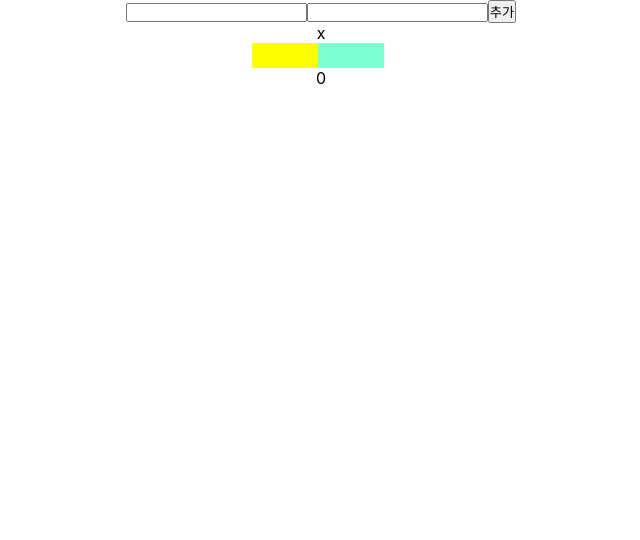
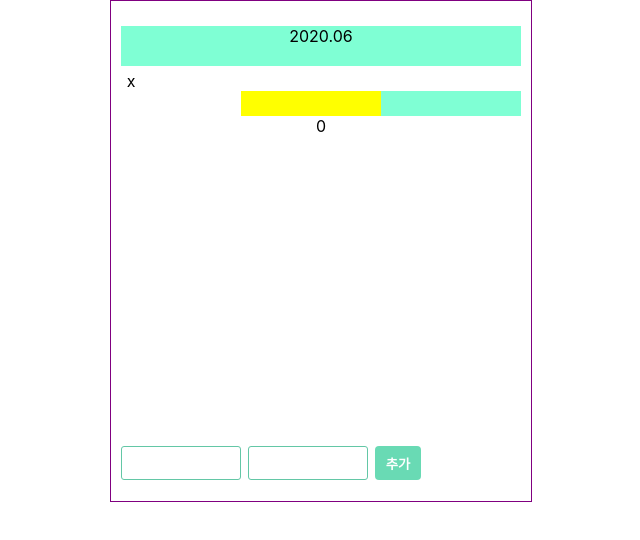
Before and after one commit to sarah1446/money-book, a React (Create React App) app: page / in a window 1280 px wide. Shown: the top 540 px of the page, without its empty margins (319-959 px from the left). Built offline with nearby package versions, Linux system fonts and the light colour scheme.

Commit message:
수정기능 구현

```diff
--- a/src/AddBar.js
+++ b/src/AddBar.js
@@ -34,7 +34,7 @@ class AddBar extends React.Component {
 
   render() {
     return (
-      <div>
+      <div className="add-bar">
         <input type="text" onChange={this.changeText} value={this.state.text} />
         <input type="text" onChange={this.changePrice} value={this.state.price} />
         <button onClick={this.sendList}>추가</button>
--- a/src/App.css
+++ b/src/App.css
@@ -3,7 +3,19 @@
   padding:0;
 }
 .App {
+  position: relative;
   text-align: center;
+  border: 1px solid purple;
+     width: 300px;
+     width: 400px;
+    height: 450px;
+    margin: 0 auto;
+    padding: 25px 10px;
+}
+.App .date{
+  background-color: aquamarine;
+    height: 40px;
+    margin-bottom: 5px;
 }
 li{
   list-style: none
@@ -11,25 +23,61 @@ li{
 
 .list-wrap{
   overflow: hidden;
-  width: 200px;
+  width: 280px;
+  width: 100%;
 }
 .list-wrap li{
+  width:35%;
   float: left;
   min-width:50px;
       min-width: 66px;
       height:25px;
 }
 .list-wrap li.time{
-
+  width:20%;
+  width:30%;
 }
 .list-wrap li.cont{
+  /* width:40%; */
   background-color:yellow;
 }
 .list-wrap li.price{
+  /* width: 40%; */
   background-color:aquamarine;
 }
 
 .money-list{
-  width: 270px;
+  /* width: 270px; */
   margin: 0 auto;
 }
+.money-list .delete{
+  width: 20px;
+}
+.add-bar{
+  position: absolute;
+  bottom: 25px;
+  height: 30px;
+}
+
+.add-bar input[type="text"]{
+  height: 34px;
+  width: 120px;
+  margin-right: 7px;
+  border: 1px solid #63c7a6;
+  border-radius: 3px;
+  outline: none;
+      padding: 0 8px;
+    box-sizing: border-box;
+}
+
+.add-bar button{
+  height: 34px;
+    vertical-align: middle;
+    width: 46px;
+    background-color: #69dab4;
+    color: white;
+    border: none;
+    border-radius: 4px;
+    font-weight: bold;
+    outline: none;
+}
--- a/src/App.js
+++ b/src/App.js
@@ -22,7 +22,7 @@ class App extends React.Component {
   }
 
   addMoneyList = (text, price) => {
-    const t = new Date()
+    const t = new Date();
     this.setState({
       moneyList: [
         ...this.state.moneyList,
@@ -34,6 +34,33 @@ class App extends React.Component {
         }
       ]
     })
+  }
+
+  // updatingMoneyList = (text, price) => {
+  //   let moneyList = this.state.moneyList.slice();
+  //   console.log(this.state.moneyList.uuid);
+
+  // }
+
+  updatingMoneyList = (list) => {
+    let moneyList = this.state.moneyList.slice();
+    let { content, price, id } = list;
+    console.log(list.content);
+    for (var i = 0; i < moneyList.length; i++) {
+
+      if (moneyList[i].id === list.id) {
+        console.log(`${moneyList[i].content} ==  ${list.content}`);
+        //moneyList[i].content = list.content;
+        //console.log(`${moneyList[i].id} === ${list.id} `);
+        moneyList[i].content = list.content;
+        console.log(moneyList);
+      }
+    }
+    this.setState({
+      ...moneyList
+      // moneyList: moneyList
+
+    });
   }
 
   deleteList = (list, price) => {
@@ -57,12 +84,13 @@ class App extends React.Component {
   render() {
     return (
       <div className="App">
-        <AddBar totalPrice={this.totalPrice} addMoneyList={this.addMoneyList} moneyList={this.state.moneyList}></AddBar>
         <MoneyListWrap
           moneyList={this.state.moneyList}
           deleteList={this.deleteList}
+          updatingMoneyList={this.updatingMoneyList}
         ></MoneyListWrap>
         <TotalPrice totalPrice={this.state.totalPrice}></TotalPrice>
+        <AddBar totalPrice={this.totalPrice} addMoneyList={this.addMoneyList} moneyList={this.state.moneyList}></AddBar>
       </div>
     )
   }
--- a/src/MoneyList.js
+++ b/src/MoneyList.js
@@ -6,7 +6,7 @@ class MoneyList extends React.Component {
     this.state = {
       content: '',
       time: '',
-      editingMode: false
+      updatingMode: false
     }
   }
 
@@ -14,28 +14,42 @@ class MoneyList extends React.Component {
     this.props.deleteList(this.props.list, this.props.list.price);
   }
 
-  editing = (e) => {
+  updatingOpen = (e) => {
     this.setState({
-      editingMode: true,
+      updatingMode: true,
       content: e.target.value,
       price: e.target.value
     })
+  }
+
+  updating = (e) => {
+    if (e.keyCode === 13) {
+      this.setState({
+        updatingMode: false,
+      });
+      //let newText = e.target.value;
+      //console.log(newText);
+      this.props.updatingMoneyList({
+        ...this.props.list,
+        content: e.target.value
+      });
+    }
   }
 
   render() {
     const { content, price, time } = this.props.list;
     return (
       <div className="money-list">
-        <span onClick={this.deleteList}>x</span>
+        <div className="delete" onClick={this.deleteList}>x</div>
         <ul className="list-wrap">
           <li className="time">{time}</li>
-          <li className="cont" onDoubleClick={this.editing}>
-            {this.state.editingMode === false ?
+          <li className="cont" onDoubleClick={this.updatingOpen}>
+            {this.state.updatingMode === false ?
               //내용
               content
               :
               //수정모드
-              <input type="text" defaultValue={content} />
+              <input type="text" defaultValue={content} onKeyDown={this.updating} />
             }
           </li>
           <li className="price">{price}</li>
--- a/src/MoneyListWrap.js
+++ b/src/MoneyListWrap.js
@@ -15,6 +15,7 @@ class MoneyListWrap extends React.Component {
     // const _total = this.props.totalPrice
     return (
       <div>
+        <div className="date">2020.06</div>
         {
           this.props.moneyList.map((list, key) => {
             return (
@@ -22,6 +23,7 @@ class MoneyListWrap extends React.Component {
                 list={list}
                 key={key}
                 deleteList={this.props.deleteList}
+                updatingMoneyList={this.props.updatingMoneyList}
               >
               </MoneyList>
             )
```
